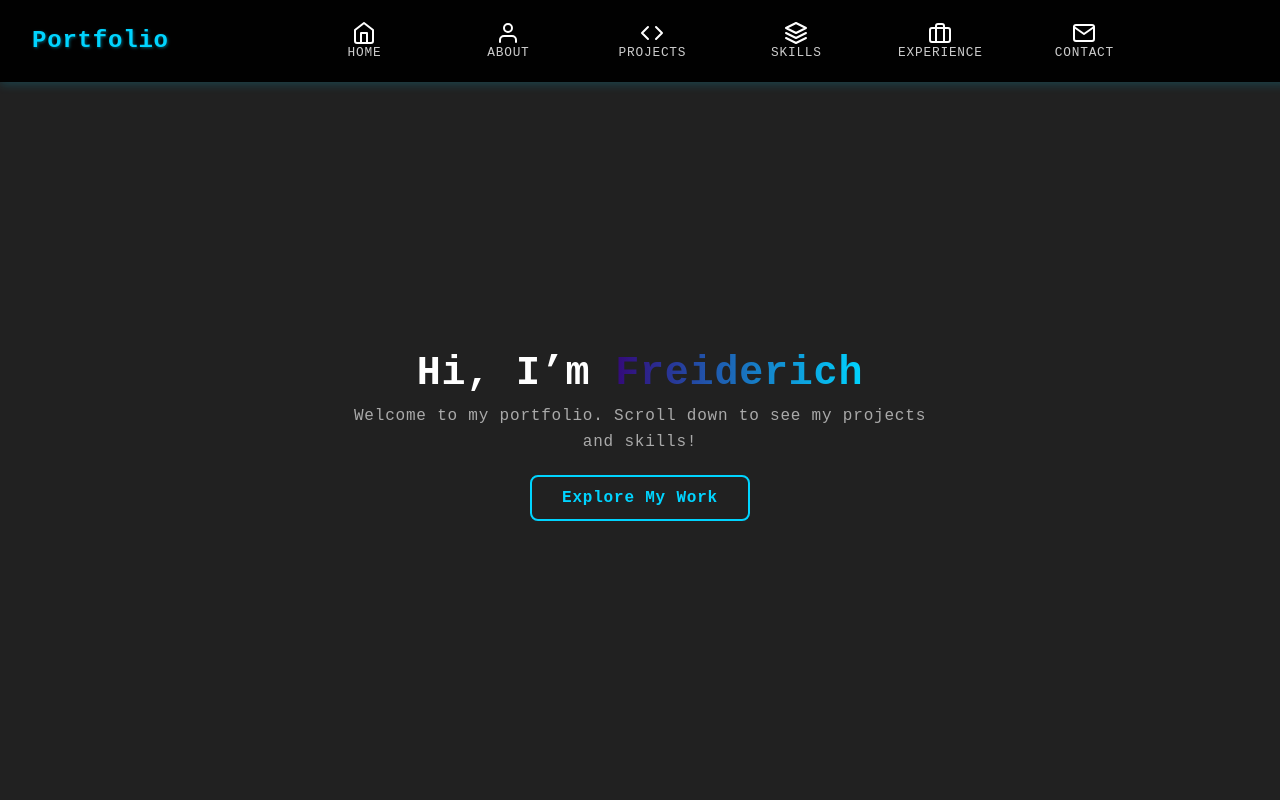
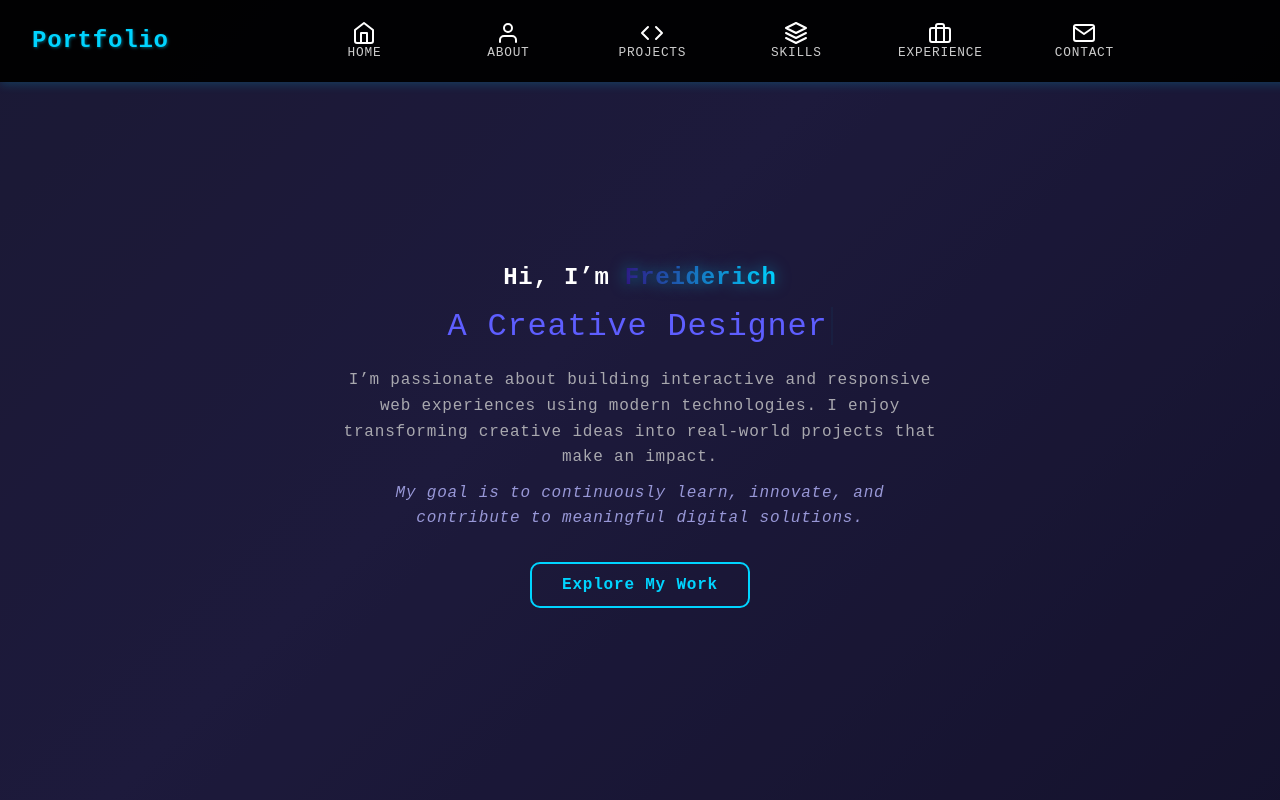
Before and after one commit to Freiderich/Portfolio, a React (Vite) app: page / in a window 1280 px wide. Shown: the top 800 px of the page. Built offline with nearby package versions, Linux system fonts and the light colour scheme.

Commit message:
Developed Home

```diff
--- a/src/components/Sections.jsx
+++ b/src/components/Sections.jsx
@@ -1,20 +1,70 @@
-import React from "react";
+import React, { useEffect, useState } from "react";
 import "../styles/sections.css";
 import "../styles/home.css";
+
+function TypingEffect() {
+  const texts = ["A Web Developer", "A Creative Designer", "A Problem Solver"];
+  const [displayedText, setDisplayedText] = useState("");
+  const [textIndex, setTextIndex] = useState(0);
+  const [charIndex, setCharIndex] = useState(0);
+  const [isDeleting, setIsDeleting] = useState(false);
+
+  useEffect(() => {
+    const currentText = texts[textIndex];
+    const timeout = setTimeout(() => {
+      setDisplayedText(
+        isDeleting
+          ? currentText.substring(0, charIndex - 1)
+          : currentText.substring(0, charIndex + 1)
+      );
+      setCharIndex((prev) => prev + (isDeleting ? -1 : 1));
+
+      if (!isDeleting && charIndex === currentText.length) {
+        setTimeout(() => setIsDeleting(true), 1000);
+      } else if (isDeleting && charIndex === 0) {
+        setIsDeleting(false);
+        setTextIndex((prev) => (prev + 1) % texts.length);
+      }
+    }, isDeleting ? 50 : 100);
+
+    return () => clearTimeout(timeout);
+  }, [charIndex, isDeleting, textIndex]);
+
+  return (
+    <h2 className="typed-text">
+      {displayedText}
+      <span className="cursor"></span>
+    </h2>
+  );
+}
 
 function Sections({ username }) {
   return (
     <main>
       {/* HOME SECTION */}
       <section id="home" className="section home-section">
-        <div className="home-content">
+        <div className="overlay"></div>
+
+        <div className="home-box fade-in">
           <h1>
             Hi, I’m <span className="highlight">{username}</span>
           </h1>
-          <p>
-            Welcome to my portfolio. Scroll down to see my projects and skills!
-          </p>
-          <a href="#projects" className="cube-btn">Explore My Work</a>
+          <TypingEffect />
+
+          <div className="intro-text">
+            <p>
+              I’m passionate about building interactive and responsive web experiences
+              using modern technologies. I enjoy transforming creative ideas into
+              real-world projects that make an impact.
+            </p>
+            <p className="mission">
+              My goal is to continuously learn, innovate, and contribute to meaningful digital solutions.
+            </p>
+          </div>
+
+          <a href="#projects" className="cube-btn">
+            Explore My Work
+          </a>
         </div>
       </section>
 
--- a/src/styles/Home.css
+++ b/src/styles/Home.css
@@ -1,36 +1,95 @@
 /* HOME SECTION STYLE */
 .home-section {
+  position: relative;
   height: 100vh;
   display: flex;
   justify-content: center;
   align-items: center;
-  background-color: #212121;
+  color: white;
+  overflow: hidden;
+  background: linear-gradient(-45deg, #0f0c29, #302b63, #24243e, #1a1a40);
+  background-size: 400% 400%;
+  animation: gradientShift 12s ease infinite;
+}
+
+@keyframes gradientShift {
+  0% { background-position: 0% 50%; }
+  50% { background-position: 100% 50%; }
+  100% { background-position: 0% 50%; }
+}
+
+.overlay {
+  position: absolute;
+  inset: 0;
+  background: rgba(0, 0, 0, 0.4);
 }
 
 .home-content {
+  position: relative;
   text-align: center;
-  max-width: 600px;
+  max-width: 650px;
   padding: 20px;
+  z-index: 1;
 }
 
+/* Fade-in animation for content */
+.fade-in {
+  opacity: 0;
+  animation: fadeInUp 1.5s ease forwards;
+}
+
+@keyframes fadeInUp {
+  0% { opacity: 0; transform: translateY(30px); }
+  100% { opacity: 1; transform: translateY(0); }
+}
+
+/* Heading styles */
 .home-content h1 {
-  font-size: 2.5rem;
+  font-size: 2.8rem;
   margin-bottom: 10px;
 }
 
+/* Glowing gradient name */
 .highlight {
-  background: linear-gradient(90deg, rgba(52, 9, 121, 1), rgba(0, 212, 255, 1));
+  background: linear-gradient(90deg, #340979, #00d4ff);
   -webkit-background-clip: text;
   -webkit-text-fill-color: transparent;
+  text-shadow: 0 0 15px rgba(0, 212, 255, 0.5);
+}
+
+/* Typing text + cursor */
+.typed-text {
+  display: inline-block;
+  font-size: 1.3rem;
+  color: #5e5eff;
+  margin-bottom: 15px;
+  font-weight: 500;
+  white-space: nowrap;
+  overflow: hidden;
+  vertical-align: bottom;
+}
+
+.cursor {
+  display: inline-block;
+  width: 2px;
+  height: 1.2em;
+  background-color: #00d4ff;
+  margin-left: 3px;
+  animation: blinkCursor 0.7s infinite;
+  vertical-align: bottom;
+}
+
+@keyframes blinkCursor {
+  50% { opacity: 0; }
 }
 
 .home-content p {
   color: #ccc;
   font-size: 1rem;
-  margin-bottom: 20px;
+  margin-bottom: 25px;
 }
 
-/* CUBE-STYLE BUTTON */
+/* Cube-style button */
 .cube-btn {
   display: inline-block;
   padding: 12px 30px;
@@ -39,14 +98,43 @@
   font-weight: bold;
   text-decoration: none;
   letter-spacing: 0.05em;
-  border-radius: 8px;
+  border-radius: 10px;
   transition: all 0.3s ease-in-out;
 }
 
 .cube-btn:hover {
-  background: linear-gradient(90deg, rgba(52, 9, 121, 1), rgba(0, 212, 255, 1));
+  background: linear-gradient(90deg, #340979, #00d4ff);
   color: white;
-  box-shadow: 0 0 10px rgba(0, 212, 255, 0.5);
+  box-shadow: 0 0 15px rgba(0, 212, 255, 0.7);
   transform: translateY(-3px);
-  text-decoration: none;
 }
+
+/* Scroll down indicator */
+.scroll-down {
+  margin-top: 50px;
+  font-size: 2rem;
+  color: #00d4ff;
+  animation: bounce 1.5s infinite;
+}
+
+@keyframes bounce {
+  0%, 100% { transform: translateY(0); }
+  50% { transform: translateY(-10px); }
+}
+
+.intro-text {
+  margin: 15px auto 30px;
+  max-width: 600px;
+  line-height: 1.6;
+  color: #ddd;
+}
+
+.intro-text p {
+  margin-bottom: 10px;
+  font-size: 1rem;
+}
+
+.intro-text .mission {
+  font-style: italic;
+  color: #b8b8ff;
+}
```
